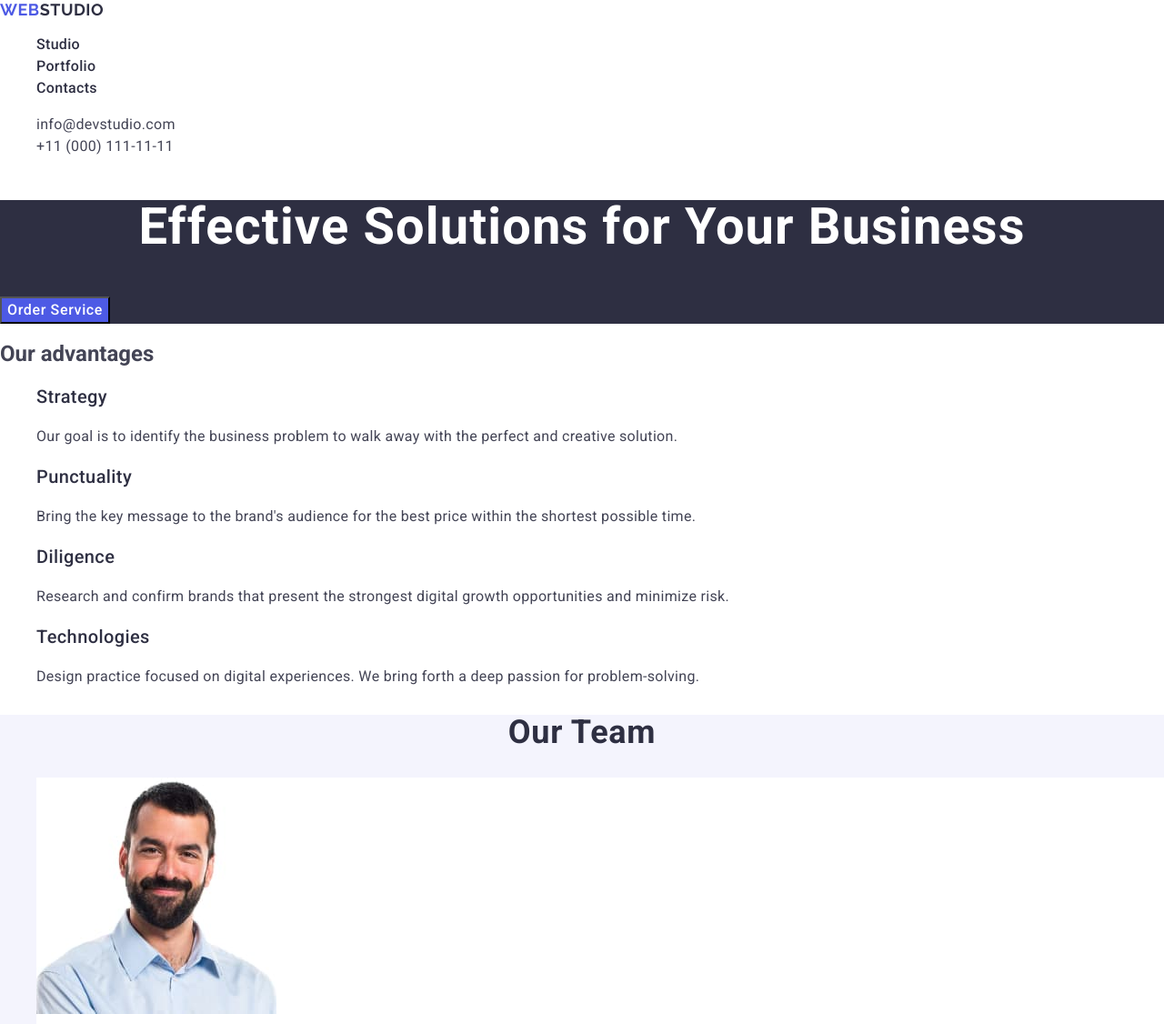
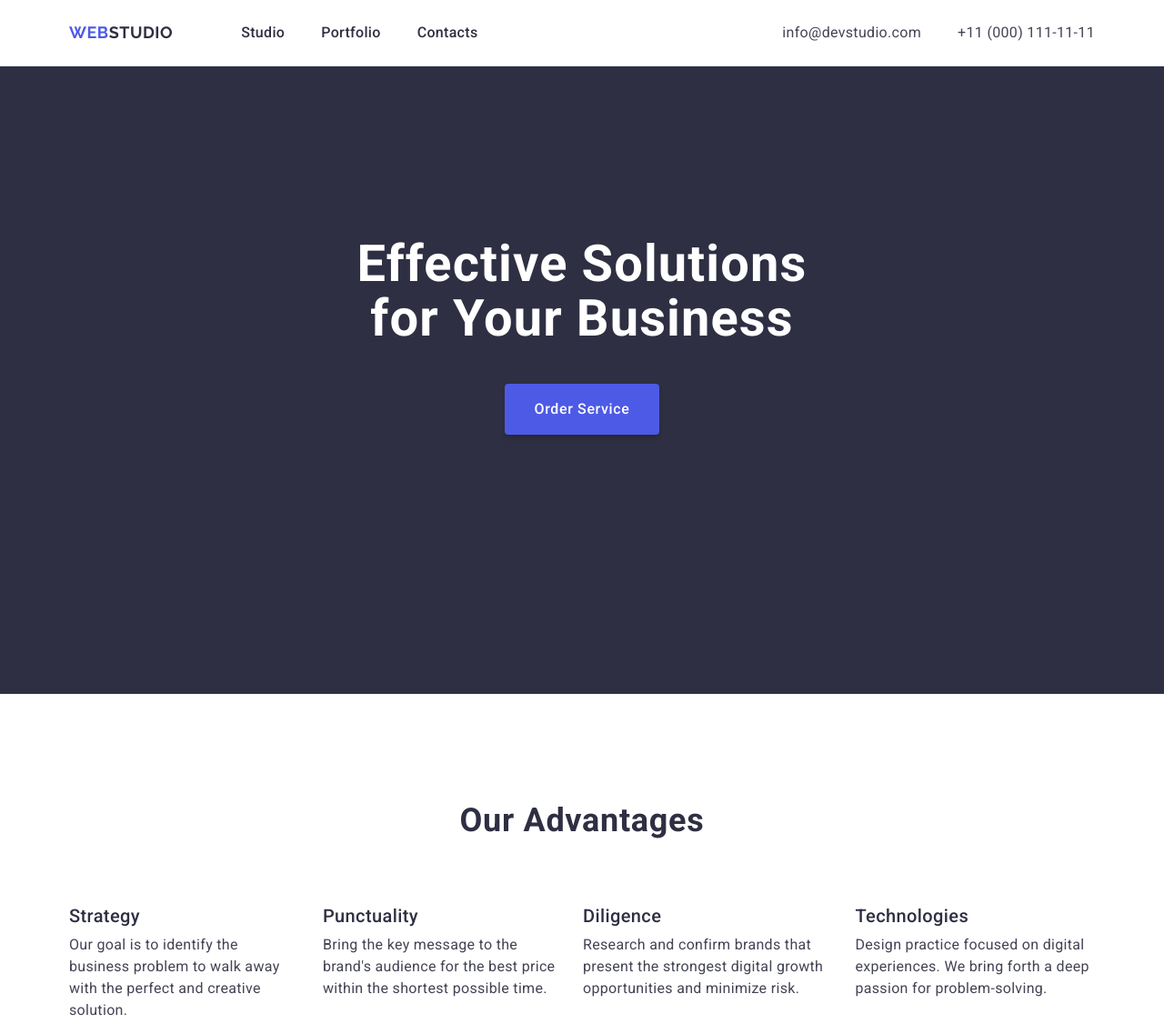
Before and after one commit to Digitalder/goit-markup-hw-03, a plain HTML site: page index.html in a window 1280 px wide. Shown: the top 1126 px of the page at 91% size. Drawn offline with nearby package versions, Linux system fonts and the light colour scheme.

Commit message:
finish style flex

```diff
--- a/css/styles.css
+++ b/css/styles.css
@@ -2,6 +2,11 @@ body {
     font-family: "Roboto", sans-serif;
     color: #434455;
     background-color: #fff;
+}
+
+h1,h2,h3,h4,h5,h6,p {
+    margin-top: 0;
+    margin-bottom: 0;
 }
 
 a {
@@ -10,10 +15,38 @@ a {
 
 ul, ol {
     list-style: none;
+    margin-top: 0;
+    margin-bottom: 0;
+    padding: 0;
+    margin: 0;
+}
+
+.page-header {
+    border-bottom: 1px solid #e7e9fc;
+}
+
+.container {
+    width: 1158px;
+    padding: 0 15px;
+    margin: 0 auto;
+}
+
+.header-container {
+    display: flex;
+    align-items: center;
 }
 
 button {
     cursor: pointer;
+}
+
+img {
+    display: block;
+}
+
+.page-nav {
+    display: flex;
+    align-items: center;
 }
 
 .logo {
@@ -24,6 +57,7 @@ button {
     letter-spacing: 0.03em;
     text-transform: uppercase;
     color: #4d5ae5;
+    margin-right: 75px;
 }
 
 .logo-part {
@@ -36,12 +70,19 @@ button {
     color: #2e2f42;
 }
 
+.nav-menu {
+    display: flex;
+    gap: 40px;
+}
+
 .nav-link {
     font-weight: 500;
     font-size: 16px;
     line-height: 1.5;
     letter-spacing: 0.02em;
     color: #2e2f42;
+    padding: 24px 0;
+    display: block;
 }
 
 .nav-link:hover,
@@ -51,6 +92,12 @@ button {
 
 .address {
     font-style: normal;
+    margin-left: auto;
+}
+
+.adress-list {
+    display: flex;
+    gap: 40px;
 }
 
 .address-link {
@@ -65,16 +112,25 @@ button {
     color: #404bbf;
 }
 
+
 .hero-section {
     background: #2e2f42;
+    padding-top: 188px;
+    padding-bottom: 285px;
 }
 
+
 .hero-text {
+
     font-size: 56px;
     line-height: 1.07;
     letter-spacing: 0.02em;
     text-align: center;
     color: #fff;
+    margin-left: auto;
+    margin-right: auto;
+    padding-bottom: 41px;
+    max-width: 496px;
 }
 
 .hero-btn {
@@ -84,11 +140,46 @@ button {
     line-height: 1.5;
     letter-spacing: 0.04em;
     color: #fff;
+    margin: 0 auto;
+    display: block;
+    border-radius: 4px;
+    padding: 16px 32px;
+    min-width: 169px;
+    height: 56px;
+    box-shadow: 0 4px 4px 0 rgba(0, 0, 0, 0.15);
+    border: none;
 }
 
 .hero-btn:hover,
 .hero-btn:focus {
     background: #404bbf;
+}
+
+.benefits {
+    padding-top: 120px;
+    padding-bottom: 120px;
+}
+
+
+.benefits-name-section {
+    font-weight: 700;
+    font-size: 36px;
+    line-height: 1.11;
+    letter-spacing: 0.02em;
+    text-transform: capitalize;
+    text-align: center;
+    color: #2e2f42;
+    margin-bottom: 72px;
+
+}
+
+.benefits-list {
+    display: flex;
+    gap: 24px;
+}
+
+.benefits-item {
+    width: calc((100% - 72) / 4);
 }
 
 .benefits-name {
@@ -97,6 +188,8 @@ button {
     line-height: 1.2;
     letter-spacing: 0.02em;
     color: #2e2f42;
+    margin-bottom: 8px;
+
 }
 
 .benefits-text {
@@ -111,6 +204,10 @@ button {
 
 .aboutus-item {
     background: #fff;
+    width: calc((100% - 72) / 4);
+    border-radius: 0 0 4px 4px;
+    padding: 0px 0px 32px 0px;
+    box-shadow: 0 2px 1px 0 rgba(46, 47, 66, 0.08), 0 1px 1px 0 rgba(46, 47, 66, 0.16), 0 1px 6px 0 rgba(46, 47, 66, 0.08);
 }
 
 .aboutus-name_section {
@@ -121,6 +218,13 @@ button {
     text-transform: capitalize;
     text-align: center;
     color: #2e2f42;
+    padding-top: 120px;
+    padding-bottom: 72px;
+}
+
+.aboutus-list {
+    display: flex;
+    gap: 24px;
 }
 
 .aboutus-name {
@@ -130,6 +234,9 @@ button {
     letter-spacing: 0.02em;
     text-align: center;
     color: #2e2f42;
+    margin-top: 32px;
+    margin-bottom: 8px;
+
 }
 
 .aboutus-text {
@@ -137,6 +244,23 @@ button {
     line-height: 1.5;
     letter-spacing: 0.02em;
     text-align: center;
+    margin-bottom: 32px;
+}
+
+.portfolio-section {
+    margin-bottom: 120px;
+}
+
+.portfolio-list {
+    display: flex;
+    flex-wrap: wrap;
+    column-gap: 20px;
+
+}
+
+.portfolio-item {
+    width: calc((100% - 48) / 3);
+    border: 1px solid #e7e9fc;
 }
 
 .portfolio-name_section {
@@ -147,7 +271,11 @@ button {
     text-transform: capitalize;
     text-align: center;
     color: #2e2f42;
-}
+    padding-top: 120px;
+    padding-bottom: 72px;
+    }
+
+
 
 .portfolio-name {
     font-weight: 500;
@@ -155,16 +283,21 @@ button {
     line-height: 1.2;
     letter-spacing: 0.02em;
     color: #2e2f42;
+    margin-top: 32px;
+    margin-bottom: 8px;
 }
 
 .portfolio-text {
     font-size: 16px;
     line-height: 1.5;
     letter-spacing: 0.02em;
+    margin-bottom: 32px;
 }
 
 .section-footer {
     background: #2e2f42;
+    padding-top: 100px;
+    padding-bottom: 100px;
 }
 
 .logo-footer {
@@ -193,4 +326,5 @@ button {
     line-height: 1.5;
     letter-spacing: 0.02em;
     color: #f4f4fd;
+    max-width: 264px;
 }
--- a/index.html
+++ b/index.html
@@ -21,6 +21,7 @@
   </head>
   <body>
     <header class="page-header">
+      <div class="container header-container">
         <nav class="page-nav">
           <a href="./index.html" class="logo"
             >Web<span class="logo-part">Studio</span></a
@@ -38,7 +39,7 @@
           </ul>
         </nav>
         <address class="address">
-        <ul>
+          <ul class="adress-list">
             <li>
               <a class="address-link" href="mailto:info@devstudio.com"
                 >info@devstudio.com</a
@@ -51,20 +52,24 @@
             </li>
           </ul>
         </address>
+      </div>
     </header>
     <main>
       <section class="hero-section">
+        <div class="container">
           <h1 class="hero-text">Effective Solutions for Your Business</h1>
           <button class="hero-btn" type="button">Order Service</button>
+        </div>
       </section>
       <section class="benefits">
-        <h2>Our advantages</h2>
+        <div class="container">
+          <h2 class="benefits-name-section">Our advantages</h2>
           <ul class="benefits-list">
             <li class="benefits-item">
               <h3 class="benefits-name">Strategy</h3>
               <p class="benefits-text">
-              Our goal is to identify the business problem to walk away with the
-              perfect and creative solution.
+                Our goal is to identify the business problem to walk away with
+                the perfect and creative solution.
               </p>
             </li>
             <li class="benefits-item">
@@ -89,8 +94,10 @@
               </p>
             </li>
           </ul>
+        </div>
       </section>
       <section class="aboutus-section">
+        <div class="container">
           <h2 class="aboutus-name_section">Our Team</h2>
           <ul class="aboutus-list">
             <li class="aboutus-item">
@@ -134,8 +141,10 @@
               <p class="aboutus-text">UI Designer</p>
             </li>
           </ul>
+        </div>
       </section>
       <section class="portfolio-section">
+        <div class="container">
           <h2 class="portfolio-name_section">Our Portfolio</h2>
           <ul class="portfolio-list">
             <li class="portfolio-item">
@@ -199,16 +208,19 @@
               <p class="portfolio-text">Marketing</p>
             </li>
           </ul>
+        </div>
       </section>
     </main>
     <footer class="section-footer">
+      <div class="container">
         <a href="./index.html" class="logo-footer"
           >Web<span class="logo-part-footer">Studio</span></a
         >
         <p class="text-footer">
-        Increase the flow of customers and sales for your business with digital
-        marketing & growth solutions.
+          Increase the flow of customers and sales for your business with
+          digital marketing & growth solutions.
         </p>
+      </div>
     </footer>
   </body>
 </html>
```
Lines whose indentation alone changed are shown as unchanged.
